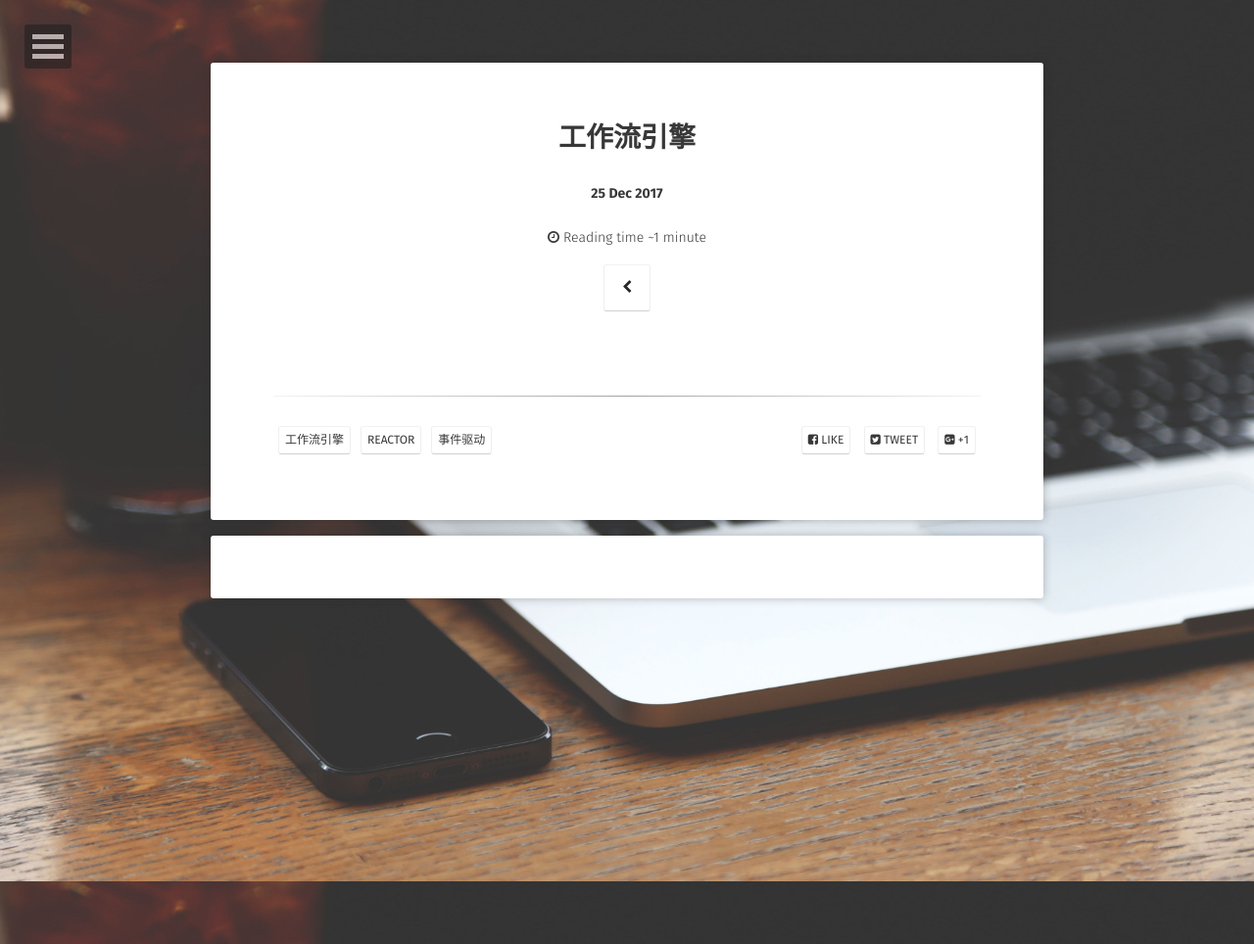
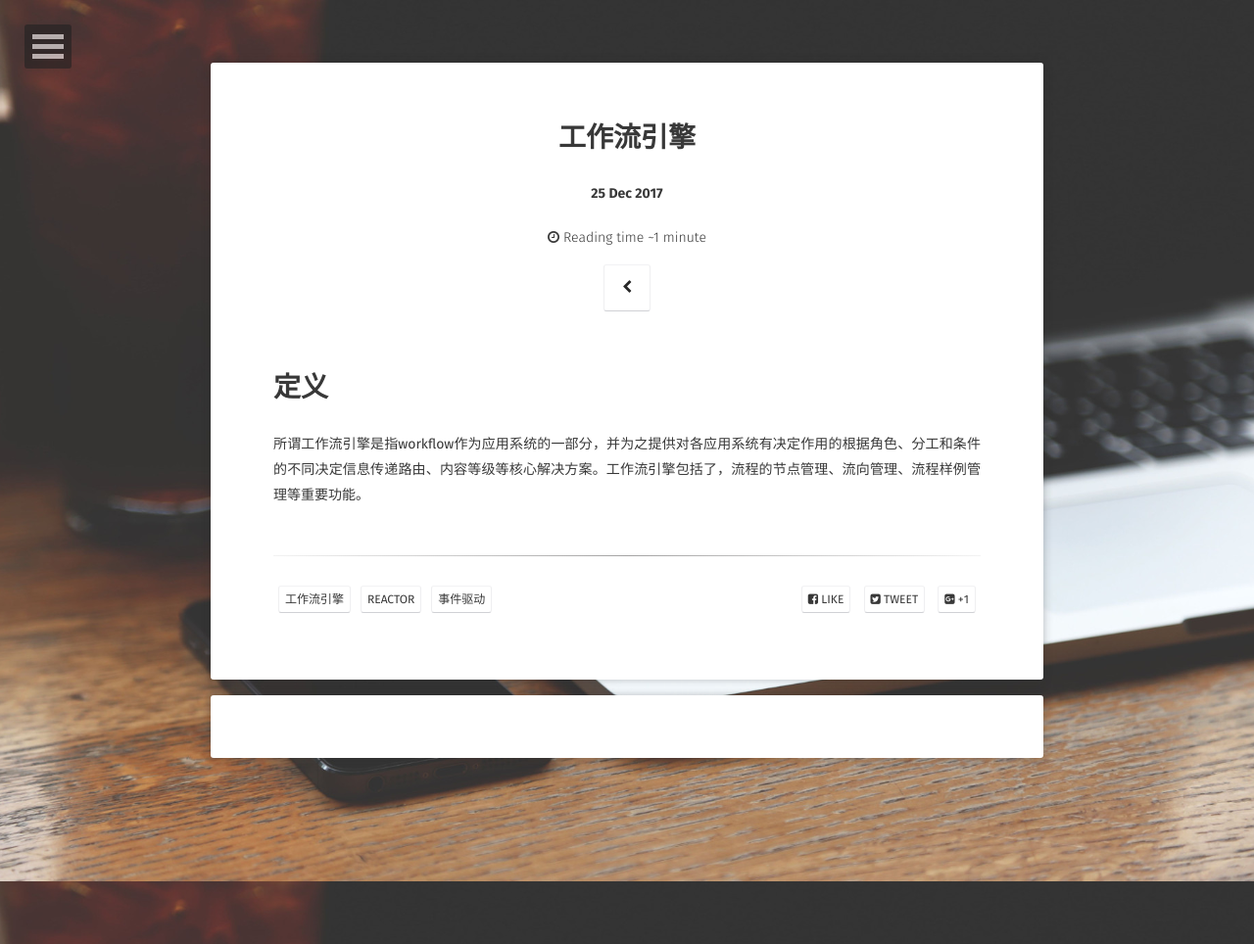
Before and after one commit to ridikuius/ridikuius.github.io, a Jekyll site: the page built from _posts/2017-12-25-《工作流引擎》.md, in a window 1280 px wide. Shown: the whole page at 98% size. Built offline with Jekyll 4.4.1, drawn with Linux system fonts in a browser that asks for light colours; some web fonts are replaced.

Commit message:
Update 2017-12-25-《工作流引擎》.md

```diff
--- a/_posts/2017-12-25-《工作流引擎》.md
+++ b/_posts/2017-12-25-《工作流引擎》.md
@@ -6,3 +6,5 @@ excerpt: "工作流引擎."
 tags: [工作流引擎,reactor,事件驱动]
 comments: true
 ---
+# 定义
+所谓工作流引擎是指workflow作为应用系统的一部分，并为之提供对各应用系统有决定作用的根据角色、分工和条件的不同决定信息传递路由、内容等级等核心解决方案。工作流引擎包括了，流程的节点管理、流向管理、流程样例管理等重要功能。
```
